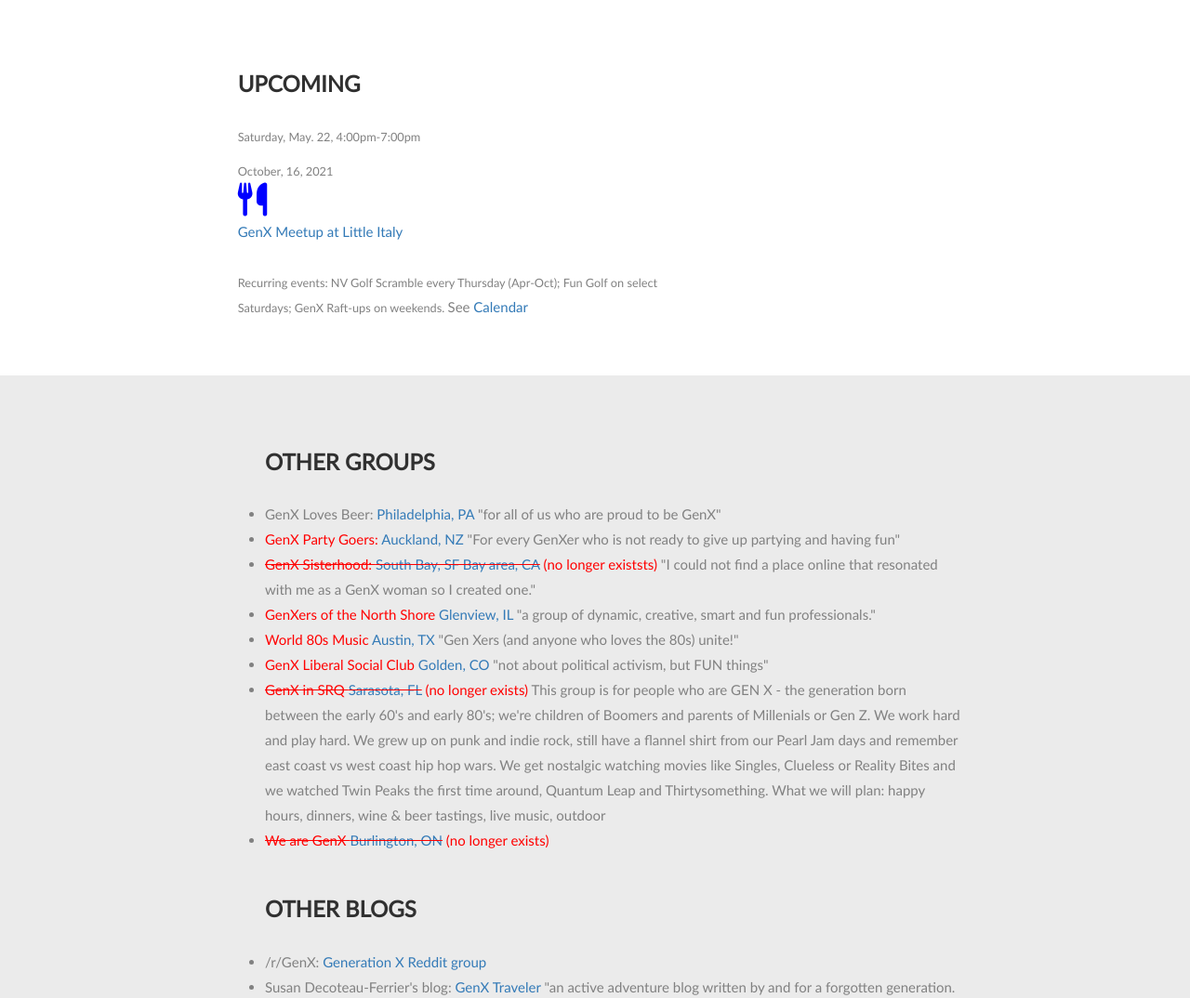
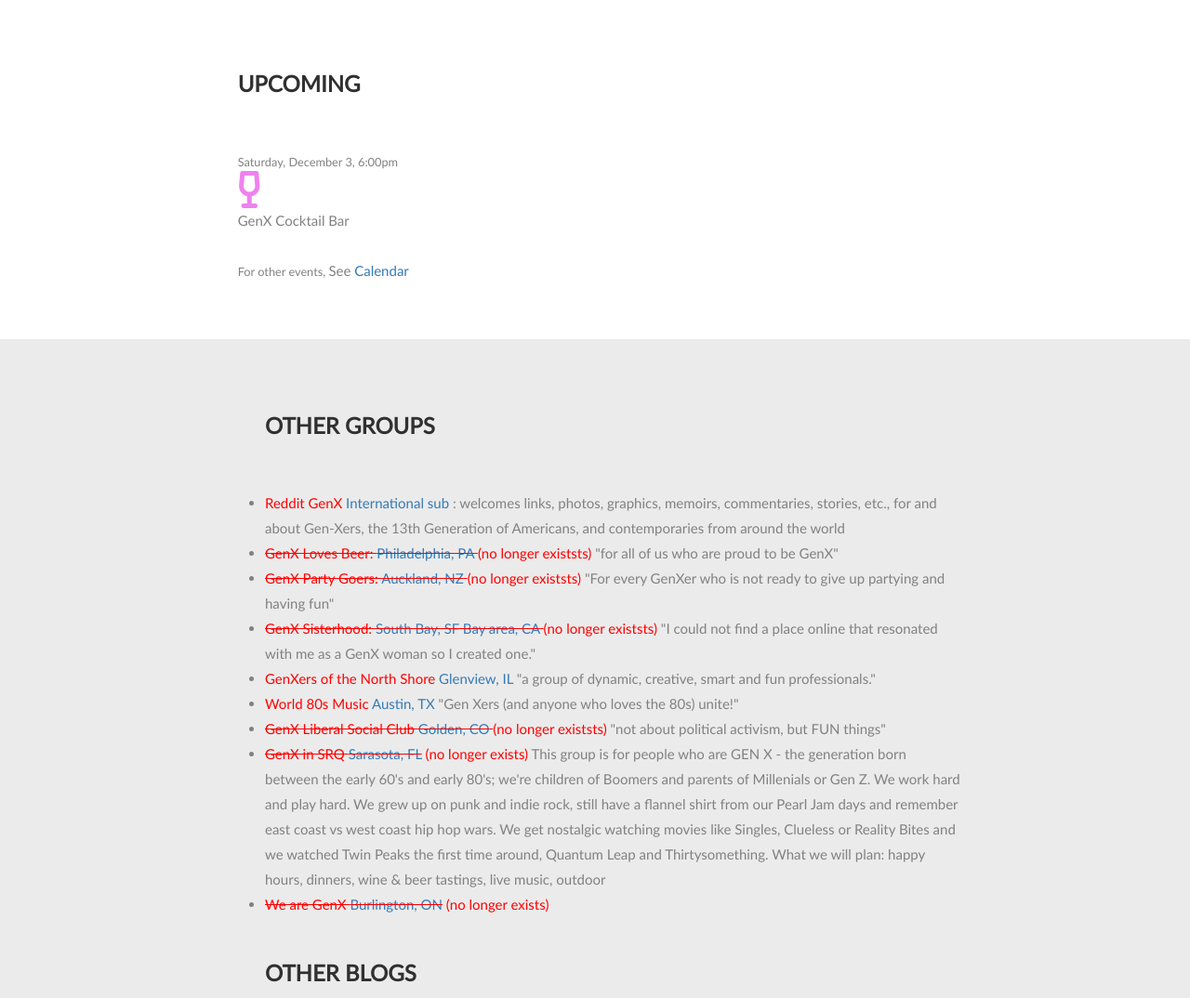
Before and after one commit to GenXplus/genXplus.github.io, a plain HTML site: page index.html in a window 1280 px wide. Shown: the part 460-1534 px from the top of the page at 93% size. Drawn offline with nearby package versions, Linux system fonts and the light colour scheme; a web font is replaced by a local one.

Commit message:
upcoming event

```diff
--- a/index.html
+++ b/index.html
@@ -59,10 +59,8 @@
 
 
 
-
-
-
- 					                        <small>Saturday, May. 22, 4:00pm-7:00pm</small>
+   		<br>
+ 					                        <small>Saturday, December 3, 6:00pm</small>
 
                 <div class="containertime timeleft" style="margin-top: 0;">
                     <div class="timecontent">
@@ -73,26 +71,22 @@
 
                 </div>
 
-
-
                 <div class="session-break">
                     <div class="session-title">
-					                        <small>October, 16, 2021</small>
-															<br>
-                        <i class="fas fa-utensils" style="font-size:36px;color:blue"></i>
+
+                        <i class="fas fa-wine-glass-alt fa-lg" style="font-size: 4rem; color: #EE82EE;"></i>
                     </div>
                 </div>
-
                 <div class="session-break">
                     <div class="session-title">
-                         <a href="
-			">
-						 				GenX Meetup at Little Italy</a>
+                         GenX Cocktail Bar
                     </div>
                 </div>
                 <div class="containertime timeleft" style="margin-top: 0;">
 
                 </div>
+
+
 <br>
 
 
@@ -104,9 +98,12 @@
 
 
 
- 					                        <small>Recurring events:
-											NV Golf Scramble every Thursday (Apr-Oct); Fun Golf on select Saturdays;
-											GenX Raft-ups on weekends.
+
+
+
+ 					                        <small>For
+
+											other events,
 
 
 											</small>
@@ -138,13 +135,33 @@
         <div class="col-sm-8">
             <h2>Other Groups</h2>
 
-   <li>         GenX Loves Beer: <a href="https://www.meetup.com/GenX-Loves-Beer/">Philadelphia, PA</a> </font> "for all of us who are proud to be GenX"
+
+	<font color="red"><br>
+    <li>       Reddit GenX<a href="https://www.reddit.com/r/GenX/">
+	International sub
+
+	</a></font>:
+	welcomes links, photos, graphics, memoirs, commentaries, stories, etc., for and about Gen-Xers, the 13th Generation of Americans,
+	and contemporaries from around the world
+
+
+
+   <font color="red"><br>
+   <li>
+   <s>GenX Loves Beer: <a href="https://www.meetup.com/GenX-Loves-Beer/">Philadelphia, PA
+   </a> </s>	(no longer existsts)
+
+   </font> "for all of us who are proud to be GenX"
 			<font color="red"><br>
-   <li>             GenX Party Goers: </font><a href="https://www.meetup.com/Generation-X-party-goers/">Auckland, NZ</a></font>
+   <li>
+   <s>GenX Party Goers:
+   <a href="https://www.meetup.com/Generation-X-party-goers/">Auckland, NZ</a>
+   </s>	(no longer existsts) </font>
 			"For every GenXer who is not ready to give up partying and having fun"
 			<font color="red"><br>
-       <li>         <s>GenX Sisterhood: <a href="https://www.meetup.com/South-Bay-Gen-X-Sisterhood/">South Bay, SF Bay area, CA</a></s>
-			(no longer existsts) </font> "I could not find a place online that resonated with me as a GenX woman so I created one."
+       <li>         <s>GenX Sisterhood: <a href="https://www.meetup.com/South-Bay-Gen-X-Sisterhood/">
+	   South Bay, SF Bay area, CA</a>
+	   </s>	(no longer existsts) </font> "I could not find a place online that resonated with me as a GenX woman so I created one."
 			<font color="red"><br>
        <li>         GenXers of the North Shore <a href="https://www.meetup.com/genxers/">Glenview, IL</a>  </font>
 			"a group of dynamic, creative, smart and fun professionals."
@@ -152,7 +169,9 @@
          <li>       World 80s Music <a href="https://www.meetup.com/We-are-the-World-80s-Music/">Austin, TX</a>	</font>
 			"Gen Xers (and anyone who loves the 80s) unite!"
 <font color="red"><br>
-   <li> 			GenX Liberal Social Club <a href="https://www.meetup.com/TheGenXLiberalSocialClub/">Golden, CO</a></font>
+   <li> 		<s>	GenX Liberal Social Club
+   <a href="https://www.meetup.com/TheGenXLiberalSocialClub/">Golden, CO</a>
+   </s>	(no longer existsts) </font>
 			"not about political activism, but FUN things"
 						<font color="red"><br>
    <li> 			<s>GenX in SRQ <a href="https://www.meetup.com/Generation-X-SRQ/">Sarasota, FL</a></s> (no longer exists)</font>
@@ -168,7 +187,7 @@ What we will plan: happy hours, dinners, wine & beer tastings, live music, outdo
 
 <h2>Other Blogs</h2>
 
-  <li>         /r/GenX: <a href="https://www.reddit.com/r/GenX/">Generation X Reddit group</a>
+  <li>         FeedSpot: <a href="https://blog.feedspot.com/gen_x_blogs/">Generation X blogs</a>
 
 
 
@@ -250,6 +269,28 @@ also <a href="https://www.instagram.com/genxstories/">on Instagram</a>
         <div class="col-lg-8">
             <h2 style="margin-bottom: 0;">Past Events</h2>
                         <p></p>
+
+
+                <div class="session-break">
+                    <div class="session-title">
+					                        <small>October, 16, 2021</small>
+															<br>
+                        <i class="fas fa-utensils" style="font-size:36px;color:blue"></i>
+                    </div>
+                </div>
+
+                <div class="session-break">
+                    <div class="session-title">
+                         <a href="
+			">
+						 				GenX Meetup at Little Italy</a>
+                    </div>
+                </div>
+                <div class="containertime timeleft" style="margin-top: 0;">
+
+                </div>
+<br>
+
 
 
 								                       <small>May 22, 2021</small>
```
